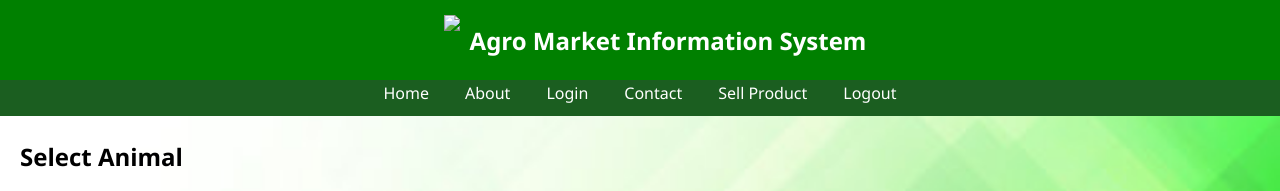
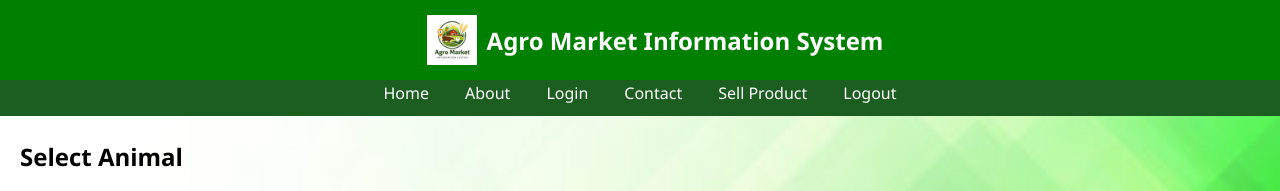
Before and after one commit to Korou455/korouu, a plain HTML site: page index.html in a window 1280 px wide. Shown: the top 191 px of the page. Drawn offline with Linux system fonts and the light colour scheme.

Commit message:
Update index.html

```diff
--- a/index.html
+++ b/index.html
@@ -224,7 +224,7 @@ header span {
 <body>
 
 <header style="display:flex; align-items:center; justify-content:center; gap:10px;">
-    <img src="Agro.html.png" class="logo"  style="height:50px;">
+    <img src="Agro.png" class="logo"  style="height:50px;">
     <span>Agro Market Information System</span>
 </header>
 
```
